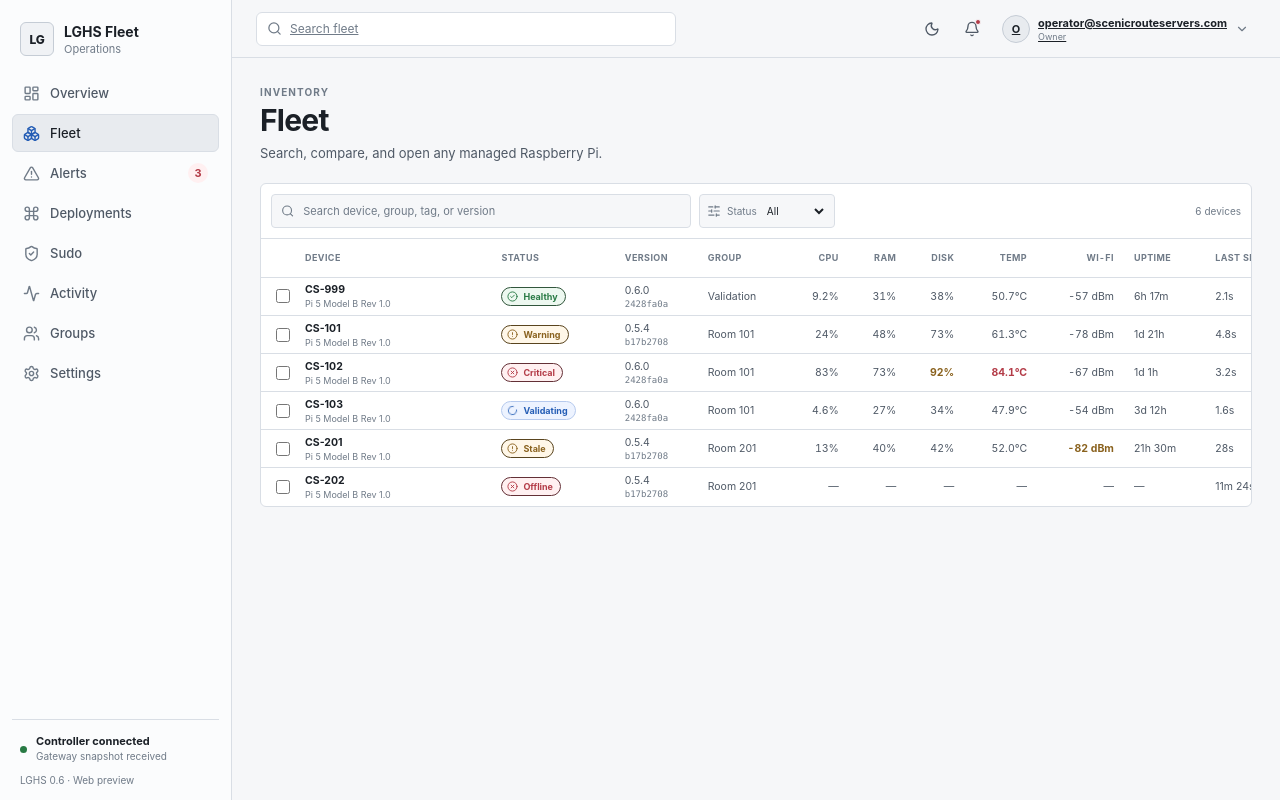
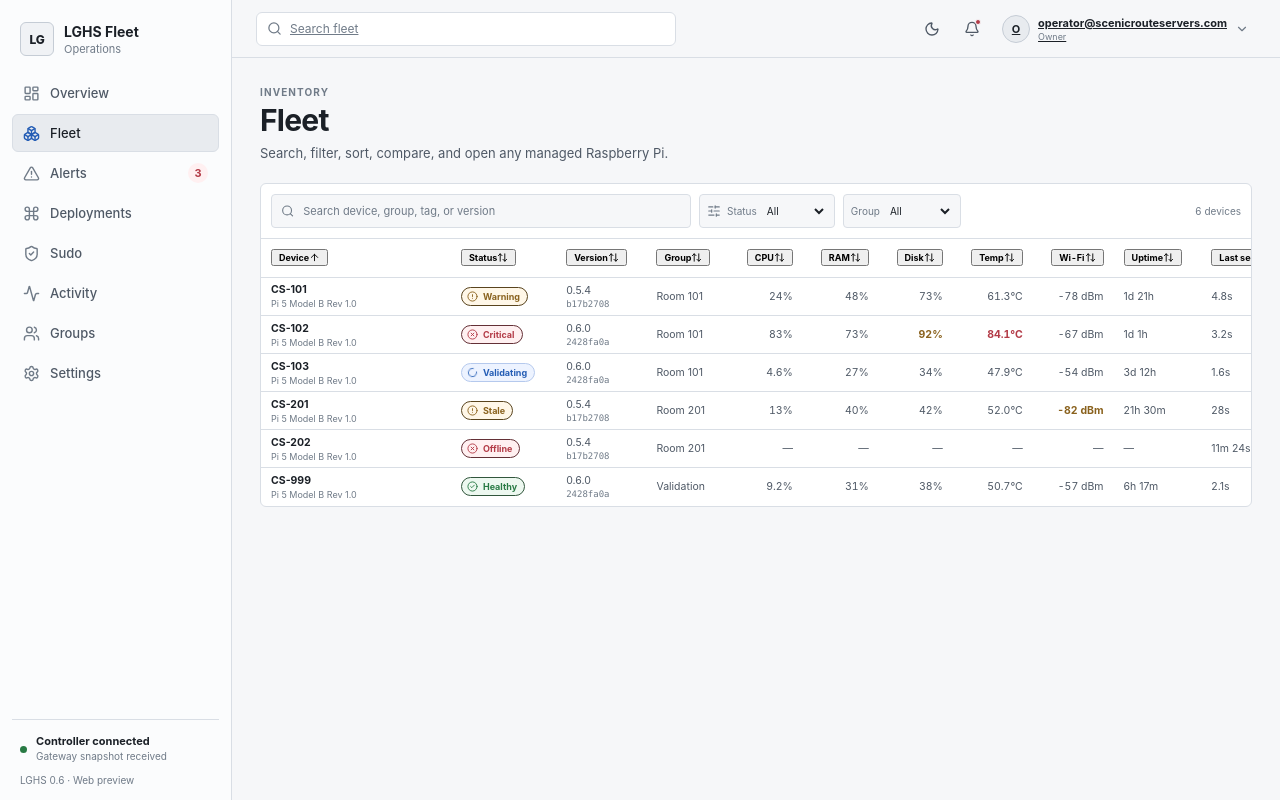
Before and after one commit to caden4314/LGHS-System, a React (Vite) app in the folder web-ui/: page /fleet in a window 1280 px wide. Built offline with nearby package versions, Linux system fonts and the light colour scheme.

Commit message:
Use TanStack sorting and durable Fleet filters

```diff
--- a/web-ui/src/pages/Fleet.tsx
+++ b/web-ui/src/pages/Fleet.tsx
@@ -1,6 +1,7 @@
-import { Search, SlidersHorizontal } from 'lucide-react'
+import { ArrowDown, ArrowUp, ArrowUpDown, Search, SlidersHorizontal } from 'lucide-react'
+import { flexRender, getCoreRowModel, getSortedRowModel, useReactTable, type ColumnDef, type SortingState } from '@tanstack/react-table'
 import { useMemo, useState } from 'react'
-import { Link } from 'react-router'
+import { Link, useSearchParams } from 'react-router'
 import { fmtAge, fmtPercent, fmtSignal, fmtTemp, fmtUptime, Panel, StatusBadge } from '../components'
 import type { DeviceSummary } from '../types'
 
@@ -10,11 +11,31 @@ function deviceStatus(device: DeviceSummary) {
   return <StatusBadge tone={device.health} label={device.health} />
 }
 
+function statusRank(device: DeviceSummary) {
+  if (device.connectivity === 'offline') return 0
+  if (device.health === 'critical') return 1
+  if (device.connectivity === 'stale') return 2
+  if (device.health === 'warning') return 3
+  if (device.updateState) return 4
+  return 5
+}
+
+function nullableNumberSort(a: { original: DeviceSummary }, b: { original: DeviceSummary }, key: keyof DeviceSummary) {
+  const av = a.original[key]
+  const bv = b.original[key]
+  const an = typeof av === 'number' ? av : Number.NEGATIVE_INFINITY
+  const bn = typeof bv === 'number' ? bv : Number.NEGATIVE_INFINITY
+  return an === bn ? 0 : an > bn ? 1 : -1
+}
+
 export function FleetPage({ devices }: { devices: DeviceSummary[] }) {
-  const [query, setQuery] = useState('')
-  const [status, setStatus] = useState('all')
-  const [selected, setSelected] = useState<Set<string>>(new Set())
+  const [params, setParams] = useSearchParams()
+  const [sorting, setSorting] = useState<SortingState>([{ id: 'device', desc: false }])
+  const query = params.get('q') ?? ''
+  const status = params.get('status') ?? 'all'
+  const group = params.get('group') ?? 'all'
 
+  const groups = useMemo(() => Array.from(new Set(devices.map((device) => device.group))).sort(), [devices])
   const filtered = useMemo(() => {
     const needle = query.trim().toLowerCase()
     return devices.filter((device) => {
@@ -24,18 +45,75 @@ export function FleetPage({ devices }: { devices: DeviceSummary[] }) {
         || status === device.connectivity
         || status === device.health
         || (status === 'updating' && Boolean(device.updateState))
-      return matchesQuery && matchesStatus
+      const matchesGroup = group === 'all' || group === device.group
+      return matchesQuery && matchesStatus && matchesGroup
     })
-  }, [devices, query, status])
+  }, [devices, group, query, status])
 
-  function toggle(deviceId: string) {
-    setSelected((current) => {
-      const next = new Set(current)
-      if (next.has(deviceId)) next.delete(deviceId)
-      else next.add(deviceId)
-      return next
-    })
+  function updateParam(name: string, value: string, emptyValue = 'all') {
+    const next = new URLSearchParams(params)
+    if (!value || value === emptyValue) next.delete(name)
+    else next.set(name, value)
+    setParams(next, { replace: true })
   }
+
+  const columns = useMemo<ColumnDef<DeviceSummary>[]>(() => [
+    {
+      id: 'device',
+      accessorFn: (device) => device.deviceId,
+      header: 'Device',
+      cell: ({ row }) => (
+        <div className="device-cell">
+          <Link to={`/fleet/${row.original.deviceId}`} className="device-link">{row.original.deviceId}</Link>
+          <span className="device-subline">{row.original.model.replace('Raspberry Pi ', 'Pi ')}</span>
+        </div>
+      ),
+      sortingFn: 'alphanumeric',
+    },
+    {
+      id: 'status',
+      accessorFn: statusRank,
+      header: 'Status',
+      cell: ({ row }) => deviceStatus(row.original),
+      sortingFn: 'basic',
+    },
+    {
+      id: 'version',
+      accessorFn: (device) => device.version,
+      header: 'Version',
+      cell: ({ row }) => <><span className="version-cell">{row.original.version}</span><span className="mono commit-short">{row.original.commit.slice(0, 8)}</span></>,
+      sortingFn: 'alphanumeric',
+    },
+    { id: 'group', accessorFn: (device) => device.group, header: 'Group', sortingFn: 'alphanumeric' },
+    { id: 'cpu', accessorFn: (device) => device.cpuPct, header: 'CPU', cell: ({ row }) => fmtPercent(row.original.cpuPct), sortingFn: (a, b) => nullableNumberSort(a, b, 'cpuPct'), meta: { numeric: true } },
+    { id: 'ram', accessorFn: (device) => device.memPct, header: 'RAM', cell: ({ row }) => fmtPercent(row.original.memPct), sortingFn: (a, b) => nullableNumberSort(a, b, 'memPct'), meta: { numeric: true } },
+    {
+      id: 'disk', accessorFn: (device) => device.diskPct, header: 'Disk',
+      cell: ({ row }) => <span className={(row.original.diskPct ?? 0) >= 90 ? 'value-warning' : ''}>{fmtPercent(row.original.diskPct)}</span>,
+      sortingFn: (a, b) => nullableNumberSort(a, b, 'diskPct'), meta: { numeric: true },
+    },
+    {
+      id: 'temp', accessorFn: (device) => device.tempC, header: 'Temp',
+      cell: ({ row }) => <span className={(row.original.tempC ?? 0) >= 80 ? 'value-critical' : (row.original.tempC ?? 0) >= 70 ? 'value-warning' : ''}>{fmtTemp(row.original.tempC)}</span>,
+      sortingFn: (a, b) => nullableNumberSort(a, b, 'tempC'), meta: { numeric: true },
+    },
+    {
+      id: 'wifi', accessorFn: (device) => device.wifiDbm, header: 'Wi-Fi',
+      cell: ({ row }) => <span className={(row.original.wifiDbm ?? 0) <= -80 ? 'value-warning' : ''}>{fmtSignal(row.original.wifiDbm)}</span>,
+      sortingFn: (a, b) => nullableNumberSort(a, b, 'wifiDbm'), meta: { numeric: true },
+    },
+    { id: 'uptime', accessorFn: (device) => device.uptimeSeconds, header: 'Uptime', cell: ({ row }) => fmtUptime(row.original.uptimeSeconds), sortingFn: (a, b) => nullableNumberSort(a, b, 'uptimeSeconds') },
+    { id: 'seen', accessorFn: (device) => device.lastSeenSeconds, header: 'Last seen', cell: ({ row }) => fmtAge(row.original.lastSeenSeconds), sortingFn: (a, b) => nullableNumberSort(a, b, 'lastSeenSeconds') },
+  ], [])
+
+  const table = useReactTable({
+    data: filtered,
+    columns,
+    state: { sorting },
+    onSortingChange: setSorting,
+    getCoreRowModel: getCoreRowModel(),
+    getSortedRowModel: getSortedRowModel(),
+  })
 
   return (
     <div className="page-stack">
@@ -43,7 +121,7 @@ export function FleetPage({ devices }: { devices: DeviceSummary[] }) {
         <div>
           <p className="eyebrow">Inventory</p>
           <h1>Fleet</h1>
-          <p>Search, compare, and open any managed Raspberry Pi.</p>
+          <p>Search, filter, sort, compare, and open any managed Raspberry Pi.</p>
         </div>
       </div>
 
@@ -52,12 +130,12 @@ export function FleetPage({ devices }: { devices: DeviceSummary[] }) {
           <label className="search-field">
             <Search aria-hidden="true" />
             <span className="sr-only">Search devices</span>
-            <input value={query} onChange={(event) => setQuery(event.target.value)} placeholder="Search device, group, tag, or version" />
+            <input value={query} onChange={(event) => updateParam('q', event.target.value, '')} placeholder="Search device, group, tag, or version" />
           </label>
           <label className="filter-field">
             <SlidersHorizontal aria-hidden="true" />
             <span>Status</span>
-            <select value={status} onChange={(event) => setStatus(event.target.value)}>
+            <select value={status} onChange={(event) => updateParam('status', event.target.value)}>
               <option value="all">All</option>
               <option value="healthy">Healthy</option>
               <option value="warning">Warning</option>
@@ -67,49 +145,51 @@ export function FleetPage({ devices }: { devices: DeviceSummary[] }) {
               <option value="offline">Offline</option>
             </select>
           </label>
+          <label className="filter-field">
+            <span>Group</span>
+            <select value={group} onChange={(event) => updateParam('group', event.target.value)}>
+              <option value="all">All</option>
+              {groups.map((name) => <option value={name} key={name}>{name}</option>)}
+            </select>
+          </label>
           <span className="result-count" role="status">{filtered.length} device{filtered.length === 1 ? '' : 's'}</span>
-          {selected.size > 0 && <button className="button secondary" type="button">Actions for {selected.size}</button>}
         </div>
 
         <div className="fleet-table-wrap" tabIndex={0} aria-label="Managed devices table; scroll horizontally for more columns">
           <table className="fleet-table">
             <caption className="sr-only">Managed LGHS Raspberry Pi fleet</caption>
             <thead>
-              <tr>
-                <th className="selection-cell"><span className="sr-only">Select</span></th>
-                <th>Device</th>
-                <th>Status</th>
-                <th>Version</th>
-                <th>Group</th>
-                <th className="numeric">CPU</th>
-                <th className="numeric">RAM</th>
-                <th className="numeric">Disk</th>
-                <th className="numeric">Temp</th>
-                <th className="numeric">Wi-Fi</th>
-                <th>Uptime</th>
-                <th>Last seen</th>
-              </tr>
+              {table.getHeaderGroups().map((headerGroup) => (
+                <tr key={headerGroup.id}>
+                  {headerGroup.headers.map((header) => {
+                    const sorted = header.column.getIsSorted()
+                    const numeric = Boolean((header.column.columnDef.meta as { numeric?: boolean } | undefined)?.numeric)
+                    return (
+                      <th key={header.id} className={numeric ? 'numeric' : undefined} aria-sort={sorted === 'asc' ? 'ascending' : sorted === 'desc' ? 'descending' : 'none'}>
+                        {header.isPlaceholder ? null : (
+                          <button className="sort-button" type="button" onClick={header.column.getToggleSortingHandler()} disabled={!header.column.getCanSort()}>
+                            <span>{flexRender(header.column.columnDef.header, header.getContext())}</span>
+                            {sorted === 'asc' ? <ArrowUp aria-hidden="true" /> : sorted === 'desc' ? <ArrowDown aria-hidden="true" /> : <ArrowUpDown aria-hidden="true" />}
+                          </button>
+                        )}
+                      </th>
+                    )
+                  })}
+                </tr>
+              ))}
             </thead>
             <tbody>
-              {filtered.map((device) => (
-                <tr key={device.deviceId} className={selected.has(device.deviceId) ? 'selected-row' : ''}>
-                  <td className="selection-cell"><input aria-label={`Select ${device.deviceId}`} type="checkbox" checked={selected.has(device.deviceId)} onChange={() => toggle(device.deviceId)} /></td>
-                  <td className="device-cell">
-                    <Link to={`/fleet/${device.deviceId}`} className="device-link">{device.deviceId}</Link>
-                    <span className="device-subline">{device.model.replace('Raspberry Pi ', 'Pi ')}</span>
-                  </td>
-                  <td>{deviceStatus(device)}</td>
-                  <td><span className="version-cell">{device.version}</span><span className="mono commit-short">{device.commit.slice(0, 8)}</span></td>
-                  <td>{device.group}</td>
-                  <td className="numeric">{fmtPercent(device.cpuPct)}</td>
-                  <td className="numeric">{fmtPercent(device.memPct)}</td>
-                  <td className={`numeric ${(device.diskPct ?? 0) >= 90 ? 'value-warning' : ''}`}>{fmtPercent(device.diskPct)}</td>
-                  <td className={`numeric ${(device.tempC ?? 0) >= 80 ? 'value-critical' : (device.tempC ?? 0) >= 70 ? 'value-warning' : ''}`}>{fmtTemp(device.tempC)}</td>
-                  <td className={`numeric ${(device.wifiDbm ?? 0) <= -80 ? 'value-warning' : ''}`}>{fmtSignal(device.wifiDbm)}</td>
-                  <td>{fmtUptime(device.uptimeSeconds)}</td>
-                  <td>{fmtAge(device.lastSeenSeconds)}</td>
+              {table.getRowModel().rows.map((row) => (
+                <tr key={row.id}>
+                  {row.getVisibleCells().map((cell) => {
+                    const numeric = Boolean((cell.column.columnDef.meta as { numeric?: boolean } | undefined)?.numeric)
+                    return <td key={cell.id} className={numeric ? 'numeric' : undefined}>{flexRender(cell.column.columnDef.cell, cell.getContext())}</td>
+                  })}
                 </tr>
               ))}
+              {!table.getRowModel().rows.length && (
+                <tr><td colSpan={columns.length} className="table-empty">No devices match the current filters.</td></tr>
+              )}
             </tbody>
           </table>
         </div>
```
